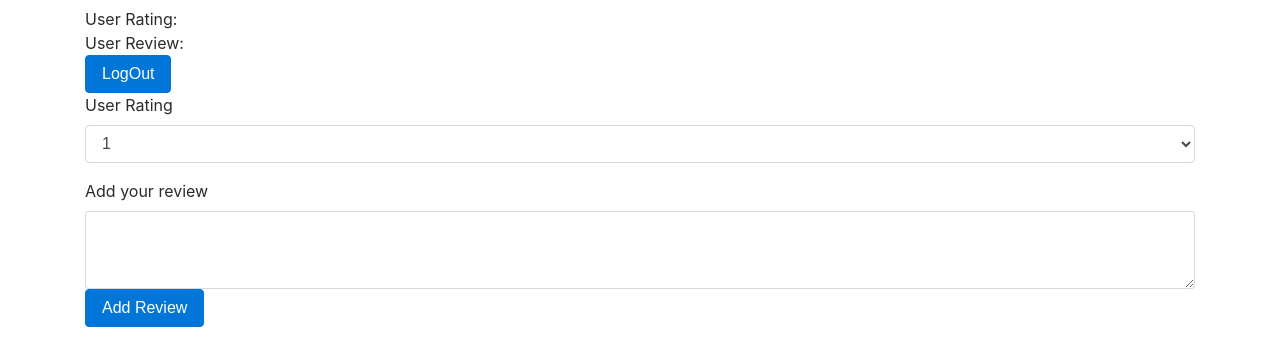
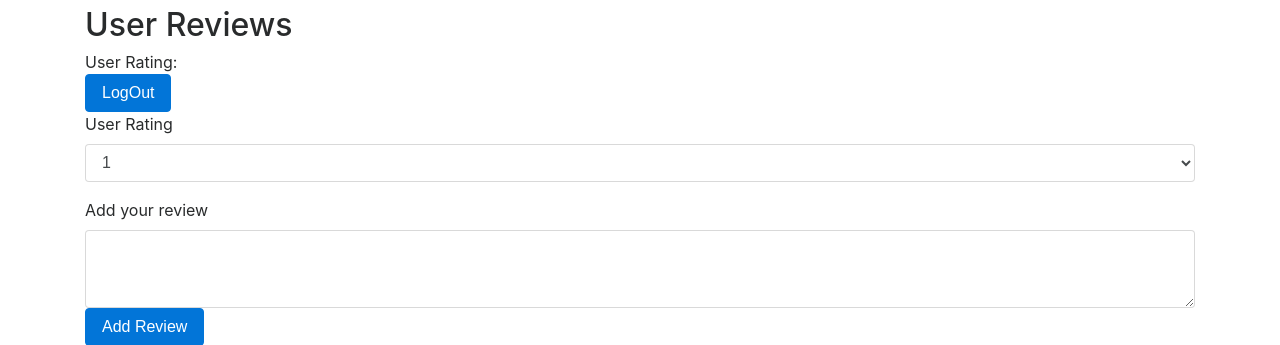
Before and after one commit to asifetv/cs50bookreview, a Flask app: template templates/book.html in a window 1280 px wide. Shown: the part 205-550 px from the top of the page. Run offline with Flask 2, Linux system fonts and the light colour scheme; the template is opened without the code that fills it, so the values that code supplies are empty; some libraries are stand-ins or nearby versions.

Commit message:
Added average user rating and mutliple reviews

```diff
--- a/application.py
+++ b/application.py
@@ -80,7 +80,7 @@ def userreview ():
         db.commit()
     else:
         flash("Review already exists")
-    print (f"userreview: { review } userrating: { rating }")
+    #print (f"userreview: { review } userrating: { rating }")
     return render_template("review.html", isbn=isbn)
 
 
@@ -88,7 +88,7 @@ def userreview ():
 @flask_login.login_required
 def bookreview():
     isbn = request.args.get("isbn")
-    print(isbn)
+    #print(isbn)
     book = db.execute ("SELECT * FROM books WHERE isbn = :isbn", {"isbn":isbn}).fetchall()
     if len(book) == 1:
         data_object={}
@@ -103,18 +103,21 @@ def bookreview():
             goodread_data = res.json()
             data_object["average_rating"]=goodread_data["books"][0]["average_rating"]
             data_object["ratings_count"]=goodread_data["books"][0]["ratings_count"]
-            print(f"Username is { flask_login.current_user.id }")
-            userfeedback = db.execute("SELECT ratings, review FROM reviewtable WHERE username = :username and isbn = :isbn", {"username":flask_login.current_user.id, "isbn":isbn }).fetchall()
-            if (userfeedback):
-                print(userfeedback[0], len(userfeedback))
-            if len(userfeedback) > 1:
-                return render_template("error.html", message="review Table messed up")
-            elif len(userfeedback) == 1:
-                data_object["userrating"]=userfeedback[0].ratings
-                data_object["userreview"]=userfeedback[0].review
-            else:
-                data_object["userrating"]=0
-                data_object["userreview"]=""
+            #print(f"Username is { flask_login.current_user.id }")
+            reviews = db.execute("SELECT review FROM reviewtable WHERE isbn = :isbn", {"isbn":isbn }).fetchall()
+            data_object["reviews"]= reviews
+            ratings = db.execute("SELECT ratings FROM reviewtable WHERE isbn = :isbn", {"isbn":isbn}).fetchall()
+
+            sumL = 0
+            cntL = 0
+            for rating in ratings:
+                #print(rating[0])
+                sumL += rating[0]
+                cntL += 1
+            if (cntL):
+                mean = sumL/cntL
+
+            data_object["userrating"] = mean
             return render_template("book.html", book=data_object)
     else:
         flash("Cpnflicting ISBN")
@@ -131,8 +134,8 @@ def review():
         bookid = request.form.get("bookid")
         books = db.execute("SELECT * FROM books WHERE isbn ~* :isbn OR title ~* :title OR author ~* :author", {"isbn": bookid, "title": bookid, "author": bookid}).fetchall()
 
-        for book in books:
-            print(book.title)
+        #for book in books:
+         #   print(book.title)
         return render_template("review.html", books=books)
 
 @app.route("/login", methods=["POST"])
@@ -167,7 +170,7 @@ def logout ():
 def signup():
     """ Signup for the application """
     if request.method == "GET":
-        print("Inside the signup function")
+        #print("Inside the signup function")
         return render_template("signup.html")
     elif request.method == "POST":
         username = request.form.get("username")
@@ -175,7 +178,7 @@ def signup():
         firstname = request.form.get("firstname")
         lastname = request.form.get("lastname")
         email = request.form.get("emailid")
-        print(username, pwdhash, firstname, lastname, email)
+        #print(username, pwdhash, firstname, lastname, email)
         #print(username, password, firstname, lastname)
         if db.execute("SELECT * FROM usertable WHERE username = :username", {"username": username}).rowcount > 0:
             flash("That username is already taken")
--- a/templates/book.html
+++ b/templates/book.html
@@ -12,8 +12,11 @@ Book Review
 <h3>Avg. Rating:{{ book.average_rating }}</h3>
 <h3>Rating Count:{{ book.ratings_count }}</h3>
 
-<div>User Rating: {{ book.userrating }}</div>
-<div>User Review: {{ book.userreview }}</div>
+<h2> User Reviews </h2>
+    <div>User Rating: {{ book.userrating }}</div>
+    {% for review in book.reviews %}
+    <div>{{ review }}</div>
+    {% endfor %}
 
 <form id="logout-form" action="{{ url_for('logout')}}" method="POST">
 <button type="submit" class="btn btn-primary">LogOut</button>
```
